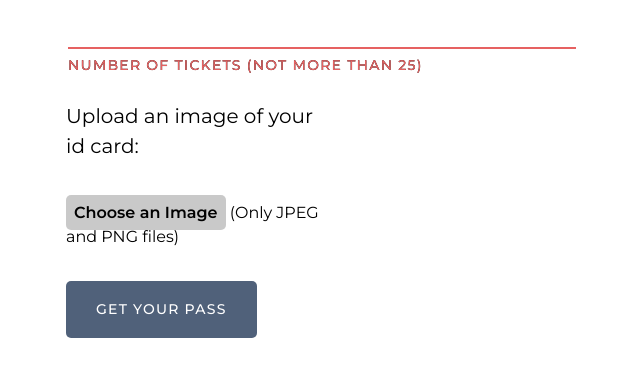
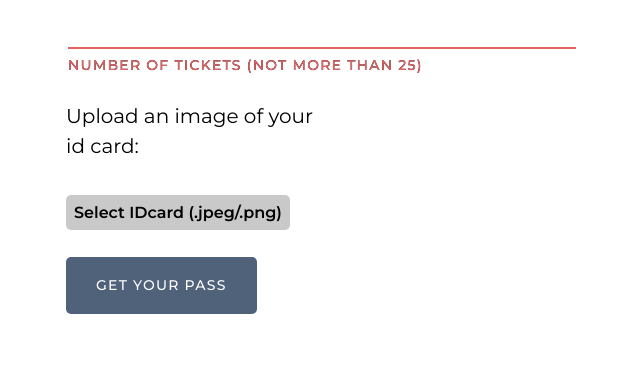
Before and after one commit to Deepjyoti13/Band-Eve-StackHack1.0, a Django app: template templates/form.html in a window 1280 px wide. Shown: the part 774-1160 px from the top of the page, without its empty margins (86-726 px from the left). After the commit the page ends 1088 px from the top, so only its background shows below. Run offline with Django 3.2, Linux system fonts and the light colour scheme; the template is opened without the code that fills it, so the values that code supplies are empty; some libraries are stand-ins or nearby versions.

Commit message:
Thirty Second

```diff
--- a/templates/form.html
+++ b/templates/form.html
@@ -32,7 +32,7 @@
         <form method="POST" enctype="multipart/form-data" action="" id="myform"  class="form" action="#">
           {% csrf_token %}
 
-        <img id="evn" src="{% static 'img/Bandeve.png' %}" alt="">
+        <a href="/"><img id="evn" src="{% static 'img/Bandeve.png' %}" alt=""></a>
           <!-- messages -->
           {% if messages %}
           {% for mes in messages %}
@@ -116,8 +116,7 @@
           <div class="width50-left">
             <h2 id="upim">Upload an image of your id card:</h2><br>
             <input type="file" name="idCard" id="ImgUpload" class="ImgUpload" accept=".jpeg,.png" onchange="openFile(event) " required>
-            <label for="ImgUpload">Choose an Image</label>
-            <span>(Only JPEG and PNG files)</span>
+            <label for="ImgUpload">Select IDcard (.jpeg/.png)</label>
 
             </div>
             <div class="form-footer">
```
